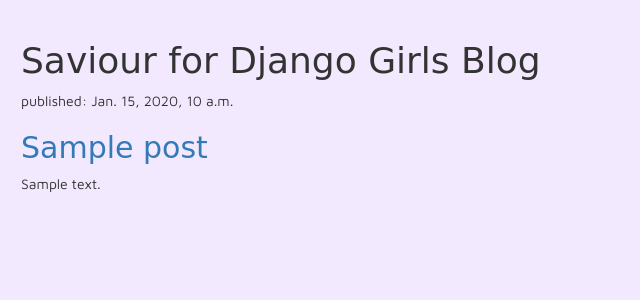
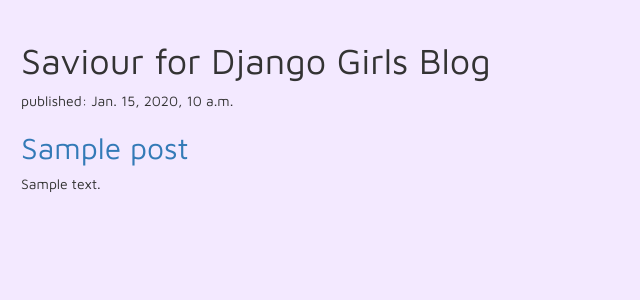
Before and after one commit to saviour123/sturdy-octo-train, a Django app: template blog/templates/blog/post_list.html in a window 1280 px wide. Shown: the top 300 px of the page, without its empty margins (0-640 px from the left). Run offline with Django 3.2, Linux system fonts and the light colour scheme; the template is opened without the code that fills it: values that come from a table or form of the project are taken from there, others are empty; tables that the repository leaves empty hold one stand-in row (values such as "Sample post"); some libraries are stand-ins or nearby versions.

Commit message:
maven pro font addition

```diff
--- a/blog/static/css/style.css
+++ b/blog/static/css/style.css
@@ -27,7 +27,7 @@
 h2,
 h3,
 h4 {
-    font-family: 'Lobster', cursive;
+    /* font-family: 'Lobster', cursive;*/
 }
 
 .date {
```
